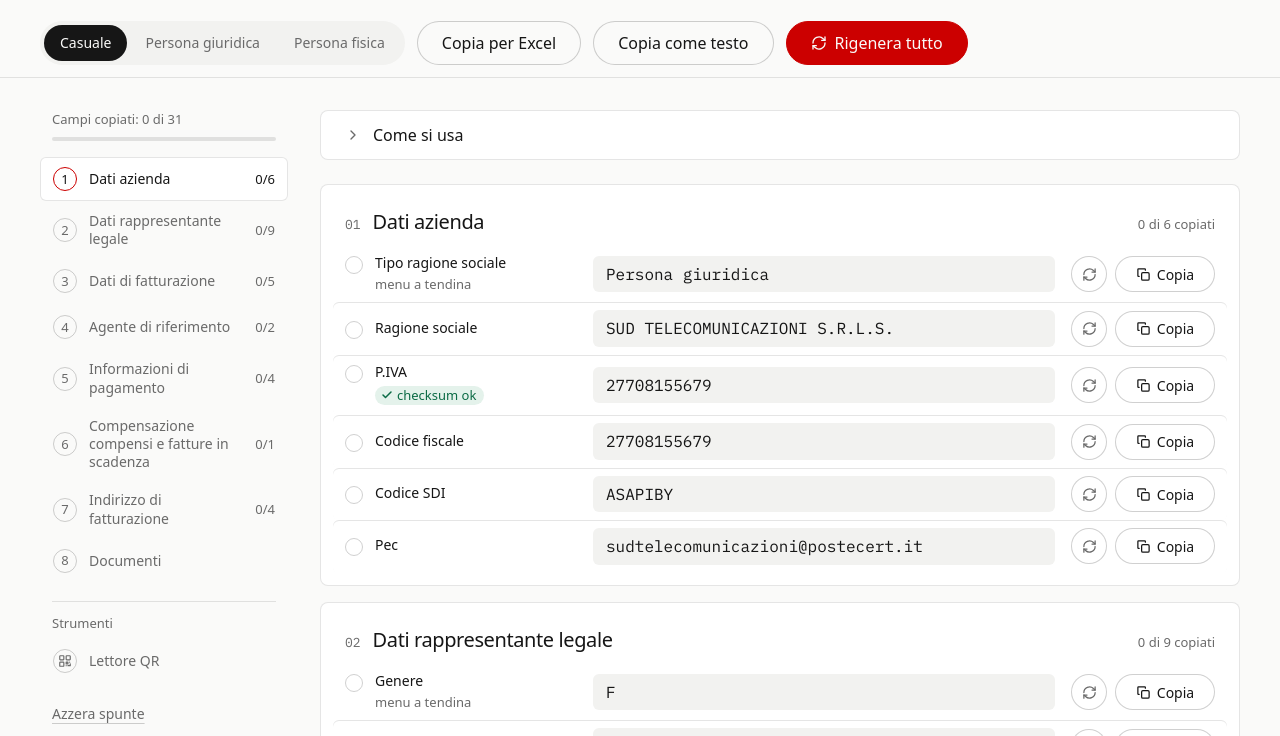
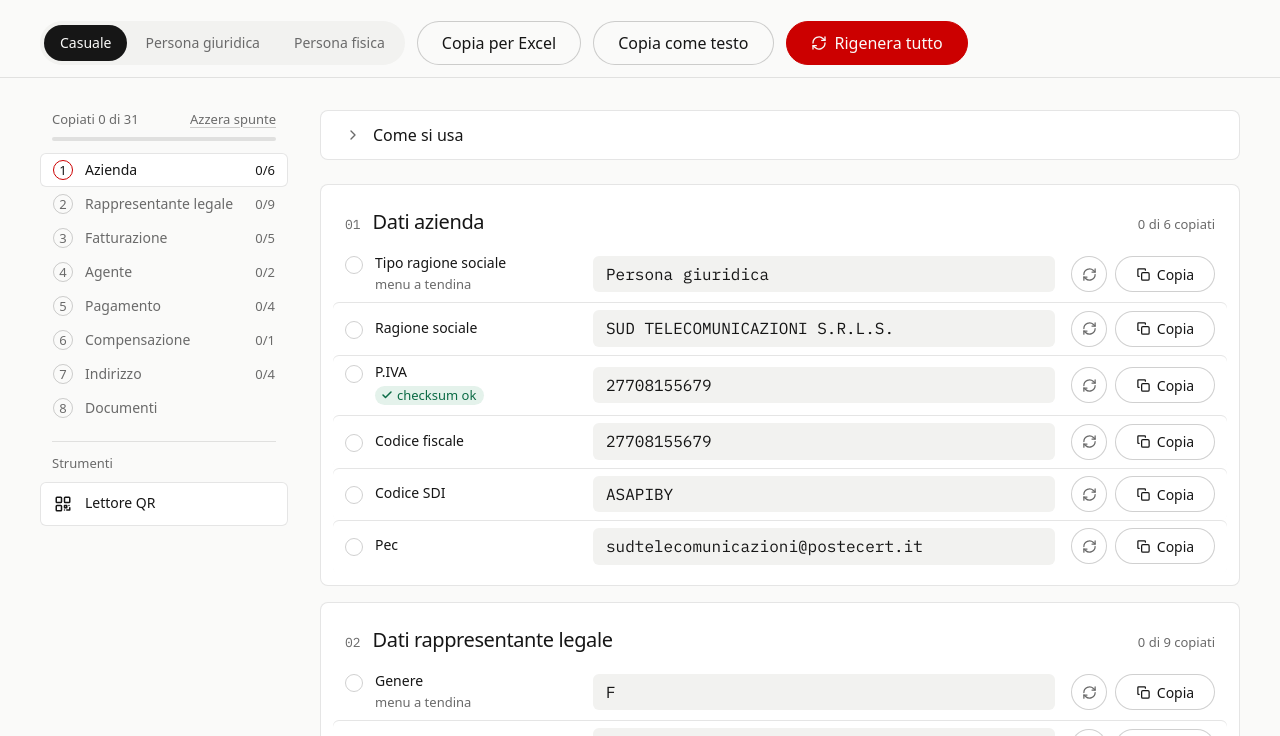
Before and after one commit to mattiabaldinazzo/generatore_dati_azienda, a plain HTML site: page index.html in a window 1280 px wide. Shown: the part 61-797 px from the top of the page. Drawn offline with Linux system fonts and the light colour scheme; a web font is replaced by a local one.

Commit message:
Barra laterale compatta, Lettore QR sempre visibile
Co-Authored-By: Claude Opus 5.5 <noreply@anthropic.com>
Claude-Session: https://claude.ai/code/session_01CFjAEtcptAcsjiF6aBHiMi

```diff
--- a/index.html
+++ b/index.html
@@ -166,45 +166,55 @@
     display:grid; grid-template-columns:248px minmax(0,1fr); gap:var(--s-6); align-items:start;
   }
 
-  /* barra laterale: avanzamento lungo la maschera */
-  .rail{position:sticky; top:calc(var(--hdr, var(--nav)) + var(--s-5))}
-  .rail-head{font-size:var(--t-label); font-weight:500; color:var(--muted); margin:0 0 var(--s-2) var(--s-3)}
+  /* barra laterale: avanzamento compatto, poi gli strumenti */
+  .rail{
+    position:sticky; top:calc(var(--hdr, var(--nav)) + var(--s-5));
+    max-height:calc(100vh - var(--hdr, var(--nav)) - var(--s-7)); overflow-y:auto; scrollbar-width:thin;
+  }
+  .rail-top{display:flex; align-items:baseline; justify-content:space-between; gap:var(--s-2); margin:0 var(--s-3) var(--s-2)}
+  .rail-head{font-size:var(--t-label); font-weight:500; color:var(--muted); margin:0}
   .rail-total{
-    margin:0 var(--s-3) var(--s-4); height:4px; border-radius:2px; background:var(--line); overflow:hidden;
+    margin:0 var(--s-3) var(--s-3); height:4px; border-radius:2px; background:var(--line); overflow:hidden;
   }
   .rail-total i{
     display:block; height:100%; width:100%; background:var(--ok);
     transform-origin:left; transform:scaleX(var(--p, 0));
     transition:transform var(--m-slide) var(--ease);
   }
-  .rail ol{list-style:none; margin:0; padding:0; display:grid; gap:2px}
+  .rail ol{list-style:none; margin:0; padding:0; display:grid; gap:0}
   .rail a{
-    display:grid; grid-template-columns:24px 1fr auto; align-items:center; gap:var(--s-3);
-    min-height:44px; padding:var(--s-2) var(--s-3); border-radius:var(--r-md);
+    display:grid; grid-template-columns:20px minmax(0,1fr) auto; align-items:center; gap:var(--s-3);
+    min-height:34px; padding:var(--s-1) var(--s-3); border-radius:var(--r-md);
     text-decoration:none; color:var(--muted); font-size:var(--t-small); line-height:1.3;
     border:1px solid transparent;
     transition:background-color var(--m-out) var(--ease), color var(--m-out) var(--ease);
   }
+  .rail a .t{white-space:nowrap; overflow:hidden; text-overflow:ellipsis}
   .rail a:hover{background:var(--surface); color:var(--ink); transition-duration:var(--m-in)}
   .rail a.active{background:var(--card); color:var(--ink); border-color:var(--line)}
   .rail .n{
-    width:24px; height:24px; border-radius:50%; display:grid; place-items:center;
-    font-size:var(--t-label); font-weight:500; border:1px solid var(--line-strong); color:var(--muted);
+    width:20px; height:20px; border-radius:50%; display:grid; place-items:center;
+    font-size:var(--t-label); font-weight:500; line-height:1; border:1px solid var(--line-strong); color:var(--muted);
     transition:background-color var(--m-in) var(--ease), border-color var(--m-in) var(--ease), color var(--m-in) var(--ease);
   }
   .rail a.active .n{border-color:var(--action); color:var(--ink)}
   .rail a.done .n{background:var(--ok); border-color:var(--ok); color:var(--card)}
   .rail .c{font-size:var(--t-label)}
-  .rail .n svg{width:14px; height:14px}
+  .rail a.done .c{color:var(--ok)}
+  /* strumenti: gruppo separato, la voce resta sempre visibile come una scheda */
   .rail-sep{
-    margin:var(--s-4) var(--s-3) var(--s-1); padding-top:var(--s-3); border-top:1px solid var(--line);
+    margin:var(--s-4) var(--s-3) var(--s-2); padding-top:var(--s-3); border-top:1px solid var(--line);
     font-size:var(--t-label); font-weight:500; color:var(--muted);
   }
-  .rail a.done .c{color:var(--ok)}
+  .rail a.tool{min-height:44px; background:var(--card); border-color:var(--line); color:var(--ink)}
+  .rail a.tool:hover{border-color:var(--line-strong)}
+  .rail a.tool .n{border:0; border-radius:0; color:var(--ink)}
+  .rail a.tool .n svg{width:18px; height:18px}
+  .rail a.tool.active{border-color:var(--action)}
   .rail-reset{
-    margin:var(--s-3) 0 0 var(--s-3); padding:var(--s-2) 0; background:none; border:0; cursor:pointer;
-    font-size:var(--t-small); color:var(--muted);
-    text-decoration:underline; text-underline-offset:4px; text-decoration-color:var(--line-strong);
+    flex:none; padding:0; background:none; border:0; cursor:pointer;
+    font-size:var(--t-label); color:var(--muted);
+    text-decoration:underline; text-underline-offset:3px; text-decoration-color:var(--line-strong);
     transition:color var(--m-out) var(--ease), text-decoration-color var(--m-out) var(--ease);
   }
   .rail-reset:hover{color:var(--ink); text-decoration-color:currentColor; transition-duration:var(--m-in)}
@@ -397,12 +407,15 @@
     .rail,main{min-width:0}
     .rail{position:sticky; top:var(--hdr, 120px); z-index:20; margin:0 calc(-1 * var(--gut)); padding:var(--s-3) var(--gut);
       background:var(--bg); border-bottom:1px solid var(--line)}
-    .rail-head,.rail-total,.rail-reset{display:none}
+    .rail{max-height:none; overflow:visible}
+    .rail-top,.rail-total{display:none}
     .rail ol{display:flex; gap:var(--s-2); overflow-x:auto; scrollbar-width:none}
     .rail ol::-webkit-scrollbar{display:none}
     .rail a{grid-template-columns:auto auto; padding:0 var(--s-3) 0 var(--s-2); border-radius:var(--r-btn);
       background:var(--card); border-color:var(--line); white-space:nowrap}
     .rail a .c{display:none}
+    .rail a .t{overflow:visible}
+    .rail a.tool{min-height:0}
     .rail-sep{flex:none; width:1px; margin:var(--s-1) var(--s-1); padding:0; border:0; background:var(--line); font-size:0}
     footer .inner{margin-left:0}
   }
@@ -477,10 +490,12 @@
 
 <div class="shell">
   <nav class="rail" id="nav" aria-label="Sezioni della maschera">
-    <p class="rail-head" id="railHead">Campi copiati</p>
+    <div class="rail-top">
+      <p class="rail-head" id="railHead">Campi copiati</p>
+      <button class="rail-reset" id="btnReset" type="button">Azzera spunte</button>
+    </div>
     <div class="rail-total" aria-hidden="true"><i id="railBar"></i></div>
     <ol id="railList"></ol>
-    <button class="rail-reset" id="btnReset" type="button">Azzera spunte</button>
   </nav>
 
   <main>
@@ -1078,6 +1093,7 @@ const SEZIONI = [
   {
     id: "azienda",
     titolo: "Dati azienda",
+    breve: "Azienda",
     campi: [
       { k: "tipoRagioneSociale", label: "Tipo ragione sociale", nota: "menu a tendina" },
       { k: "ragioneSociale",     label: "Ragione sociale" },
@@ -1090,6 +1106,7 @@ const SEZIONI = [
   {
     id: "rappresentante",
     titolo: "Dati rappresentante legale",
+    breve: "Rappresentante legale",
     campi: [
       { k: "genere",                 label: "Genere", nota: "menu a tendina" },
       { k: "nomeRappresentante",     label: "Nome rappresentante" },
@@ -1105,6 +1122,7 @@ const SEZIONI = [
   {
     id: "fatturazione",
     titolo: "Dati di fatturazione",
+    breve: "Fatturazione",
     campi: [
       { k: "tipoMandato",      label: "Tipo Mandato", nota: "menu a tendina" },
       { k: "aliquotaIrpef",    label: "Aliquota IRPEF", nota: "menu a tendina" },
@@ -1116,6 +1134,7 @@ const SEZIONI = [
   {
     id: "agente",
     titolo: "Agente di riferimento",
+    breve: "Agente",
     campi: [
       { k: "nomeAgente",    label: "Nome" },
       { k: "cognomeAgente", label: "Cognome" }
@@ -1124,6 +1143,7 @@ const SEZIONI = [
   {
     id: "pagamento",
     titolo: "Informazioni di pagamento",
+    breve: "Pagamento",
     campi: [
       { k: "titolareConto", label: "Titolare conto" },
       { k: "nomeBanca",     label: "Nome banca" },
@@ -1134,6 +1154,7 @@ const SEZIONI = [
   {
     id: "compensazione",
     titolo: "Compensazione compensi e fatture in scadenza",
+    breve: "Compensazione",
     campi: [
       { k: "compensazione", label: "Compensazione", nota: "opzione Sì / No" }
     ]
@@ -1141,6 +1162,7 @@ const SEZIONI = [
   {
     id: "indirizzo",
     titolo: "Indirizzo di fatturazione",
+    breve: "Indirizzo",
     campi: [
       { k: "provincia",  label: "Provincia" },
       { k: "citta",      label: "Città" },
@@ -1332,7 +1354,8 @@ function creaRail(){
     const a = el("a");
     a.href = "#sez-" + sez.id;
     a.dataset.sez = sez.id;
-    a.append(el("span", "n", String(i + 1)), el("span", "t", sez.titolo), el("span", "c"));
+    a.title = sez.titolo;
+    a.append(el("span", "n", String(i + 1)), el("span", "t", sez.breve || sez.titolo), el("span", "c"));
     li.appendChild(a);
     list.appendChild(li);
   });
@@ -1349,7 +1372,7 @@ function creaRail(){
   sep.setAttribute("role", "presentation");
   list.appendChild(sep);
   const liQr = el("li");
-  const aQr = el("a");
+  const aQr = el("a", "tool");
   aQr.href = "#sez-qr";
   aQr.dataset.sez = "qr";
   const icoQr = el("span", "n");
@@ -1378,7 +1401,7 @@ function aggiornaAvanzamento(){
     }
   });
   document.getElementById("railBar").style.setProperty("--p", totali ? fatti / totali : 0);
-  document.getElementById("railHead").textContent = "Campi copiati: " + fatti + " di " + totali;
+  document.getElementById("railHead").textContent = "Copiati " + fatti + " di " + totali;
 }
 
 let osservatore = null;
```
